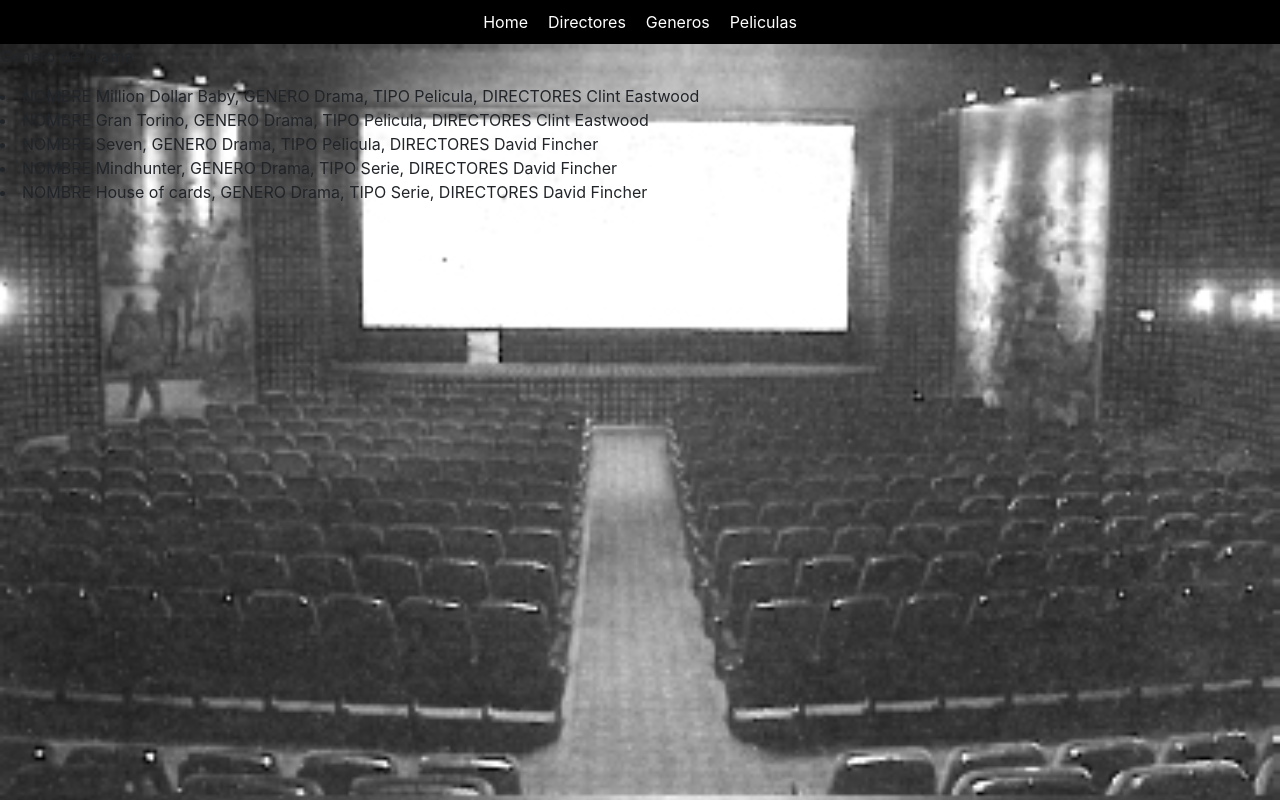
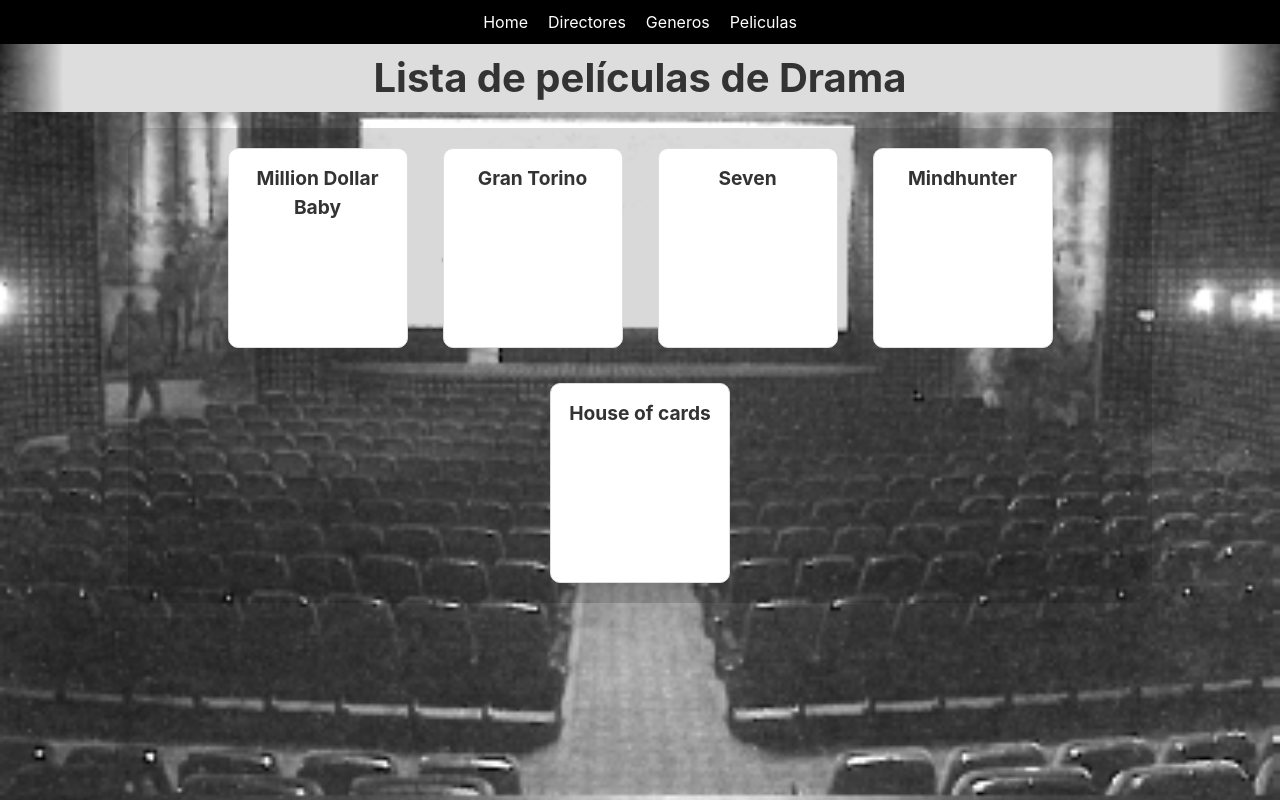
Before and after one commit to JuanGarrid0/Videoclub, a Django app: a page that uses videoclub/movies/templates/movies/detalles.html in a window 1280 px wide. Run offline with Django 5.2, Linux system fonts and the light colour scheme; data comes from the database, SQL or seed files in the repository; some libraries are stand-ins or nearby versions.

Commit message:
ventana de busqueda de peliculas por genero

```diff
--- a/videoclub/movies/static/movies/styles.css
+++ b/videoclub/movies/static/movies/styles.css
@@ -70,6 +70,54 @@
 }
 
 #peliculas a{
+    text-decoration: none;
+    color: #333;
+    font-weight: bold;
+    font-size: 1.2em;
+    display: block;
+}
+
+/* Lista en base al género */
+
+#tituloGenero {
+    text-align: center;
+    color: #333;
+    font-size: 2.5em;
+    margin-top: 0px;
+    padding: 4px;
+    background: radial-gradient(circle, rgba(221, 221, 221, 1) 90%, rgba(221, 221, 221, 0) 100%);
+}
+
+#listaGenero {
+    display: flex;
+    flex-wrap: wrap;
+    justify-content: center;
+    gap: 15px;
+    background-color: rgba(0, 0, 0, 0.15);
+    padding: 10px;
+    width: 80%;
+    margin: 0 auto;
+    border-radius: 20px;
+    text-align: center;
+}
+
+#listaGenero #pelicula{
+    background: #fff;
+    border: 1px solid #ddd;
+    border-radius: 10px;
+    width: 180px;
+    height: 200px; /* Se puede agregar una imagen con la portada de la película o dejar únicamente el texto */
+    margin: 10px;
+    padding: 15px;
+    transition: transform 0.2s, border 0.2s;
+}
+
+#listaGenero #pelicula:hover {
+    transform: scale(1.1);
+    border: 3px solid darkblue;
+}
+
+#listaGenero a{
     text-decoration: none;
     color: #333;
     font-weight: bold;
--- a/videoclub/movies/templates/movies/detalles.html
+++ b/videoclub/movies/templates/movies/detalles.html
@@ -15,10 +15,12 @@
 
 
     {% elif tipo == 'genero' %}
-        <p>Genero de {{genero}}</p>
-        {% for item in peli  %}
-            <li> NOMBRE {{item.0}}, GENERO {{item.1}}, TIPO {{item.2}}, DIRECTORES {{item.3}}</li>
-        {% endfor %}
+        <p id ="tituloGenero"><strong>Lista de películas de {{genero}}</strong></p>
+        <div id = "listaGenero">
+            {% for item in peli  %}
+                <a href="{% url 'detalles' nombre=item.0 tipo='lista' %}"><p id = "pelicula"> {{item.0}}</p></a>
+            {% endfor %}
+        </div>
 
 
     {% elif tipo == 'lista' %}
--- a/videoclub/movies/templates/movies/genero.html
+++ b/videoclub/movies/templates/movies/genero.html
@@ -6,9 +6,7 @@
 {% block body %}
     <ul>
         {% for entry in genero  %}
-
             <li>  <a href="{% url 'detalles' nombre=entry tipo='genero' %}"> {{entry}} </a></li>
         {% endfor %}
-
     </ul>
 {%endblock%}
```
